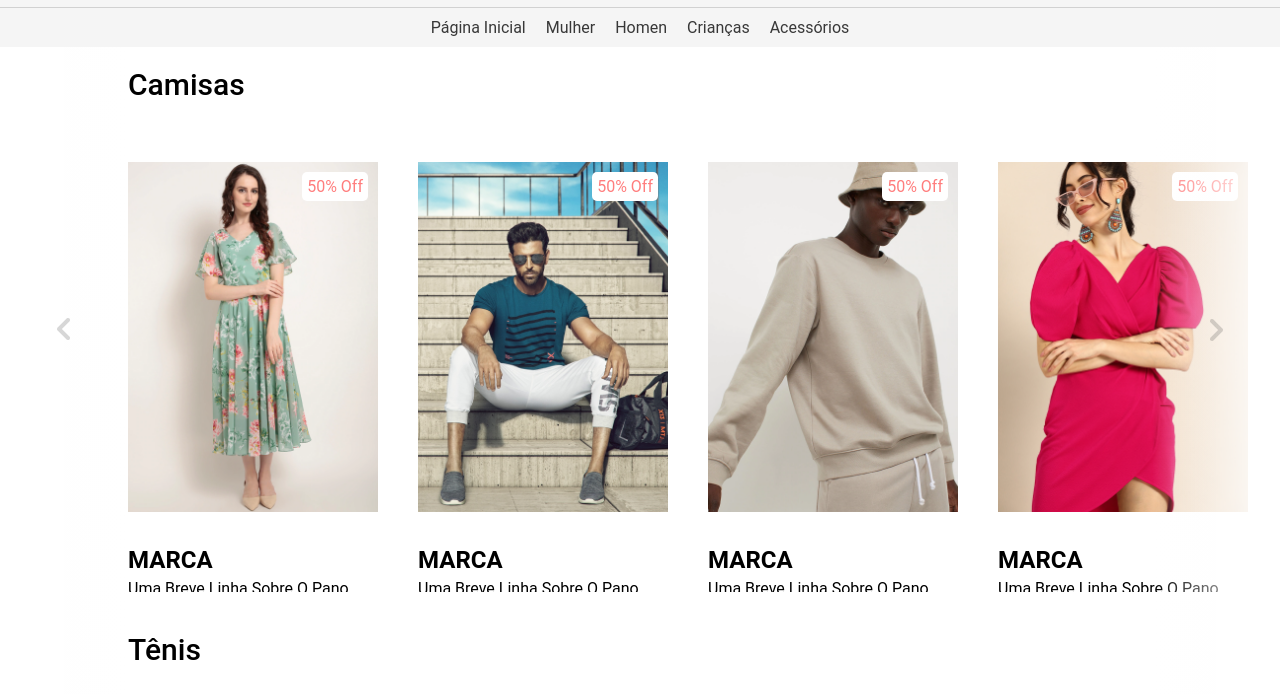
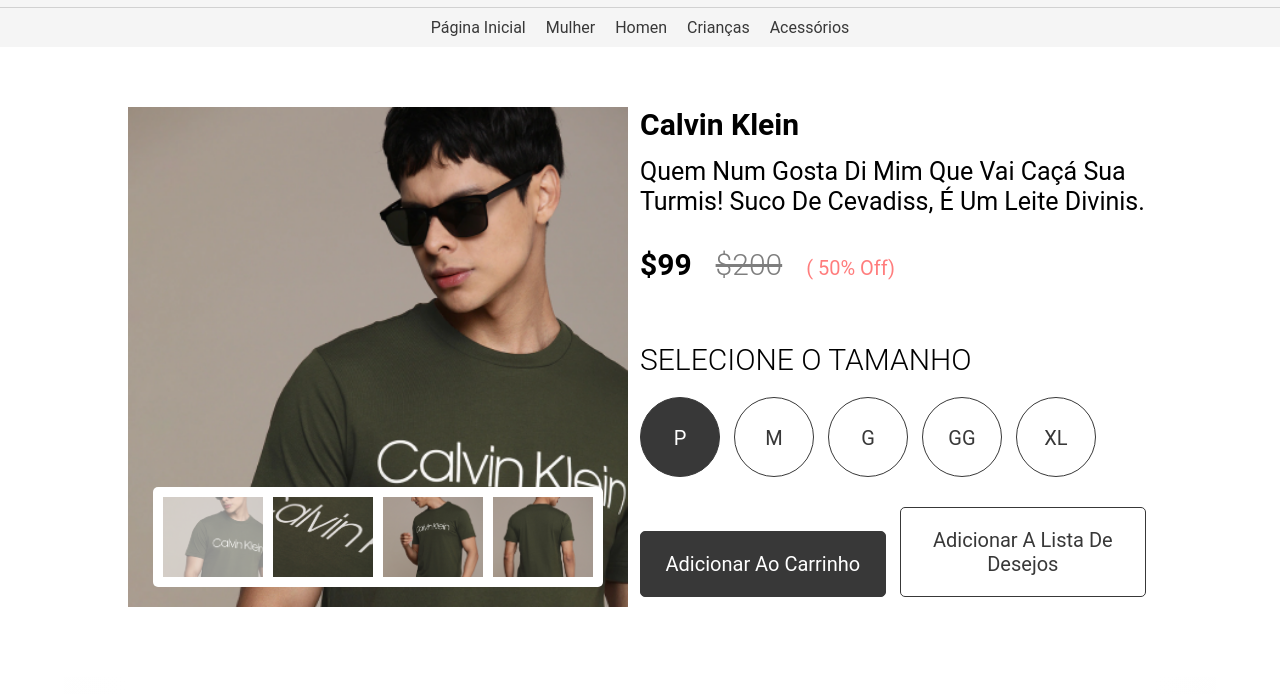
Before and after one commit to daniel-oliv3/e-commerce_clothing, a plain HTML site: page product.html in a window 1280 px wide. Shown: the part 73-767 px from the top of the page. Drawn offline with Linux system fonts and the light colour scheme.

Commit message:
Product-Details

```diff
--- a/product.html
+++ b/product.html
@@ -4,13 +4,47 @@
     <meta charset="UTF-8">
     <meta http-equiv="X-UA-Compatible" content="IE=edge">
     <meta name="viewport" content="width=device-width, initial-scale=1.0">
-    <title>Produtos - </title>
+    <title>Clothing - Produtos</title>
     <link rel="stylesheet" href="public/css/home.css">
     <link rel="stylesheet" href="public/css/product.css">
 </head>
 <body>
 
     <nav class="navbar"></nav>
+
+    <section class="product-details">
+        <div class="image-slider">
+            <div class="product-images">
+                <img src="public/img/product image 1.png" class="active" alt="">
+                <img src="public/img/product image 2.png" alt="">
+                <img src="public/img/product image 3.png" alt="">
+                <img src="public/img/product image 4.png" alt="">
+            </div>
+        </div>
+        <div class="details">
+            <h2 class="product-brand">Calvin Klein</h2>
+            <p class="product-short-des">Quem num gosta di mim que vai caçá sua turmis! Suco de cevadiss, é um leite divinis.</p>
+            <span class="product-price">$99</span>
+            <span class="product-actual-price">$200</span>
+            <span class="product-discount">( 50% Off)</span>
+
+            <p class="product-sub-heading">Selecione o tamanho</p>
+
+            <input type="radio" name="size" value="p"  cheched hidden id="p-size">
+            <label for="p-size" class="size-radio-btn check">P</label>
+            <input type="radio" name="size" value="m" hidden id="m-size">
+            <label for="m-size" class="size-radio-btn">M</label>
+            <input type="radio" name="size" value="g" hidden id="g-size">
+            <label for="g-size" class="size-radio-btn">G</label>
+            <input type="radio" name="size" value="gg" hidden id="gg-size">
+            <label for="gg-size" class="size-radio-btn">GG</label>
+            <input type="radio" name="size" value="xl" hidden id="xl-size">
+            <label for="xl-size" class="size-radio-btn">XL</label>
+
+            <button class="btn cart-btn">Adicionar ao carrinho</button>
+            <button class="btn">Adicionar a lista de desejos</button>
+        </div>
+    </section>
 
     <!-- Cards-Container -->
     <section class="product">
--- a/public/css/product.css
+++ b/public/css/product.css
@@ -0,0 +1,121 @@
+.product-details {
+    width: 100%;
+    padding: 60px 10vw;
+    display: flex;
+    justify-content: space-between;
+}
+
+.image-slider {
+    width: 500px;
+    height: 500px;
+    position: relative;
+    background-image: url('../img/product\ image\ 1.png');
+    background-size: cover;
+}
+
+.product-images {
+    position: absolute;
+    bottom: 20px;
+    left: 50%;
+    transform: translateX(-50%);
+    width: 90%;
+    background: #fff;
+    border-radius: 5px;
+    display: grid;
+    grid-template-columns: repeat(4, 1fr);
+    height: 100px;
+    grid-gap: 10px;
+    padding: 10px;
+}
+
+.product-images img {
+    width: 100%;
+    height: 80px;
+    object-fit: cover;
+    cursor: pointer;
+}
+
+.product-images img.active {
+    opacity: 0.5;
+}
+
+.details {
+    width: 50%;
+}
+
+.details .product-brand {
+    text-transform: capitalize;
+    font-size: 30px;
+}
+
+.details .product-short-des {
+    font-size: 25px;
+    line-height: 30px;
+    height: auto;
+    margin: 15px 0 30px;
+}
+
+.product-price {
+    font-weight: 700;
+    font-size: 30px;
+}
+
+.product-actual-price {
+    font-size: 30px;
+    opacity: 0.5;
+    text-decoration: line-through;
+    margin: 0 20px;
+    font-weight: 300;
+}
+
+.product-discount {
+    color: #ff7d7d;
+    font-size: 20px;
+}
+
+.product-sub-heading {
+    font-size: 30px;
+    text-transform: uppercase;
+    margin: 60px 0 10px;
+    font-weight: 300;
+}
+
+.size-radio-btn {
+    display: inline-block;
+    width: 80px;
+    height: 80px;
+    text-align: center;
+    font-size: 20px;
+    border: 1px solid #383838;
+    border-radius: 50%;
+    margin: 10px;
+    margin-left: 0;
+    line-height: 80px;
+    text-transform: uppercase;
+    color: #383838;
+    cursor: pointer;
+}
+
+.size-radio-btn.check {
+    background: #383838;
+    color: #fff;
+}
+
+.btn {
+    width: 48%;
+    padding: 20px;
+    border-radius: 5px;
+    background: none;
+    border: 1px solid #383838;
+    color: #383838;
+    font-size: 20px;
+    cursor: pointer;
+    margin: 20px 0;
+    text-transform: capitalize;
+}
+
+.cart-btn {
+    margin-right: 2%;
+    background: #383838;
+    color: #fff;
+}
```
